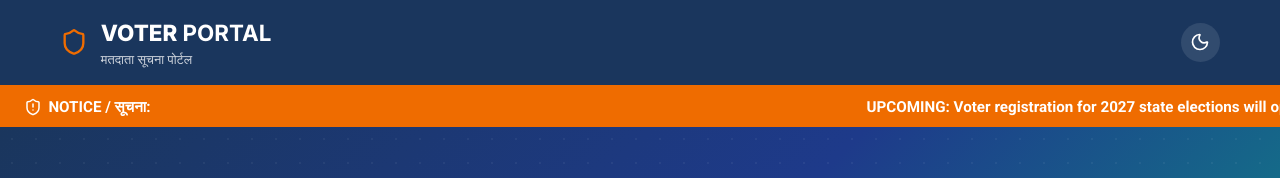
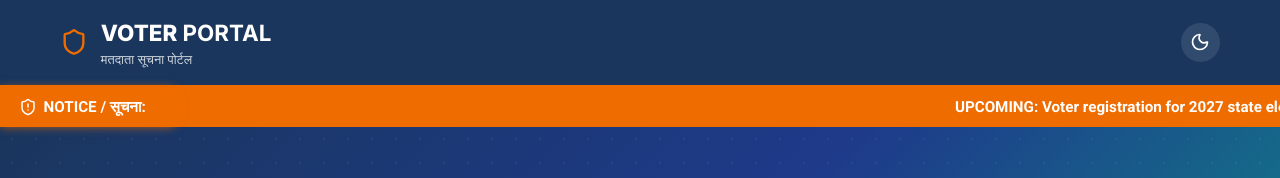
Before and after one commit to Jayesh45-master/Voting-Information, a Next.js app: page / in a window 1280 px wide. Shown: the top 178 px of the page. Built offline with nearby package versions, Linux system fonts and the light colour scheme; no server answers; the database is empty.

Commit message:
fix: alert banner overlap - badge stays above scrolling ticker with z-index and clipped track

```diff
--- a/app/globals.css
+++ b/app/globals.css
@@ -88,17 +88,41 @@ h1, h2, h3, h4, h5, h6 {
   padding: 0.5rem 0;
   font-weight: 600;
   font-size: 0.95rem;
+  display: flex;
+  align-items: center;
+  white-space: nowrap;
+}
+
+/* Static badge — sits above the scrolling text */
+.alert-banner-badge {
+  display: flex;
+  align-items: center;
+  gap: 0.4rem;
+  padding: 0 1rem 0 1.2rem;
+  font-weight: 800;
+  flex-shrink: 0;
+  position: relative;
+  z-index: 2;
+  background-color: var(--secondary-color);
+  /* Subtle right fade so badge blends into ticker */
+  box-shadow: 6px 0 10px 6px var(--secondary-color);
+}
+
+/* Scrolling ticker — clips overflow inside its own box */
+.alert-banner-track {
+  flex: 1;
   overflow: hidden;
-  white-space: nowrap;
+  position: relative;
 }
 
 .alert-banner-content {
   display: inline-block;
-  animation: scroll-left 25s linear infinite;
+  animation: scroll-left 28s linear infinite;
+  padding-left: 2rem;
 }
 
 @keyframes scroll-left {
-  0% { transform: translateX(100vw); }
+  0%   { transform: translateX(100%); }
   100% { transform: translateX(-100%); }
 }
 
--- a/app/page.tsx
+++ b/app/page.tsx
@@ -16,13 +16,15 @@ export default function Home() {
   return (
     <main style={{ background: 'var(--background-light)', minHeight: '100vh', transition: 'background 0.3s ease' }}>
       {/* Alert Banner / Marquee */}
-      <div className="alert-banner" style={{ display: 'flex', alignItems: 'center', gap: '1rem' }}>
-        <div style={{ display: 'flex', alignItems: 'center', gap: '0.4rem', paddingLeft: '1.5rem', fontWeight: 800 }}>
+      <div className="alert-banner">
+        <div className="alert-banner-badge">
           <ShieldAlert size={18} />
           <span>NOTICE / सूचना:</span>
         </div>
-        <div className="alert-banner-content" style={{ flex: 1 }}>
-          UPCOMING: Voter registration for 2027 state elections will open soon. Keep your documents ready! | आवश्यक सूचना: 2027 राज्य चुनावों के लिए मतदाता पंजीकरण जल्द ही शुरू होगा। अपने दस्तावेज तैयार रखें!
+        <div className="alert-banner-track">
+          <div className="alert-banner-content">
+            UPCOMING: Voter registration for 2027 state elections will open soon. Keep your documents ready! | आवश्यक सूचना: 2027 राज्य चुनावों के लिए मतदाता पंजीकरण जल्द ही शुरू होगा। अपने दस्तावेज तैयार रखें!
+          </div>
         </div>
       </div>
 
```
